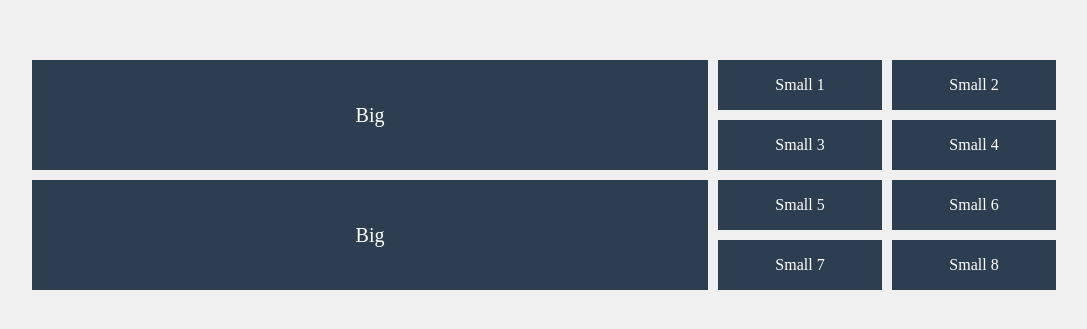
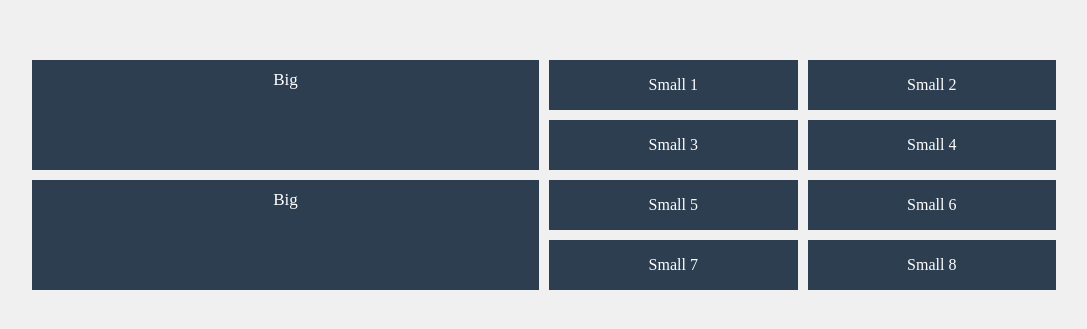
Before and after one commit to huyduc2604/BuiXuanHuyDuc_K24A_Frontend_SS9, a plain HTML site: page BT6/index.html in a window 1280 px wide. Shown: the part 225-554 px from the top of the page, without its empty margins (96-1183 px from the left). Drawn offline with Linux system fonts and the light colour scheme.

Commit message:
Add files via upload

```diff
--- a/BT6/index.html
+++ b/BT6/index.html
@@ -26,8 +26,8 @@
         }
 
         .left {
-            flex: 2;
-            display: flex;
+            flex: 1; /* chiếm 2/3 phần tử */
+            display: flex; /* hiển thị theo chiều ngang */
             flex-direction: column;
             gap: 10px;
         }
@@ -46,7 +46,9 @@
             justify-content: center;
             align-items: center;
             height: 110px;
-            font-size: 20px;
+            font-size: 17px;
+            align-items: normal; /* căn lề trên */
+            padding-top: 10px; /* Tạo khoảng cách giữa chữ và mép trên */
         }
 
         .small-box {
```
Also changed, not shown: BT7/index.html (+6 -3 lines).
